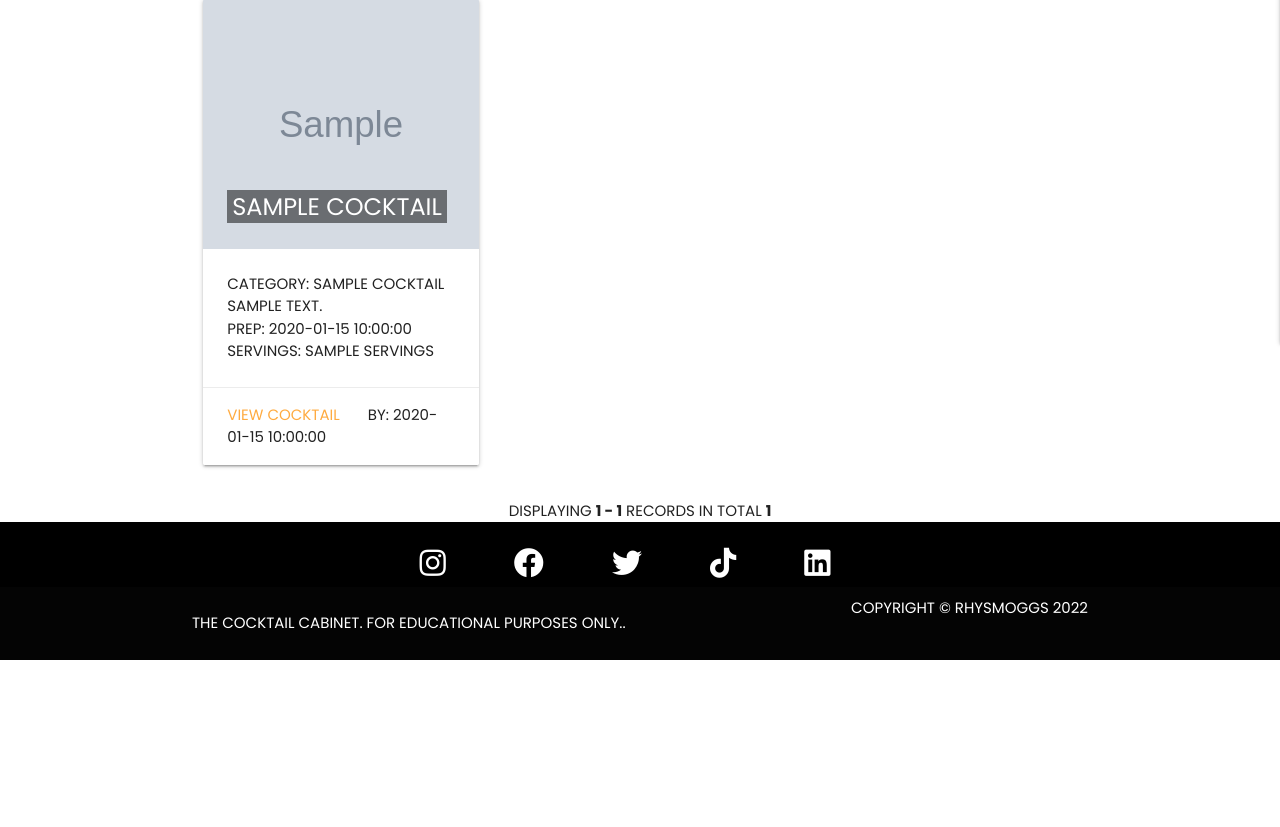
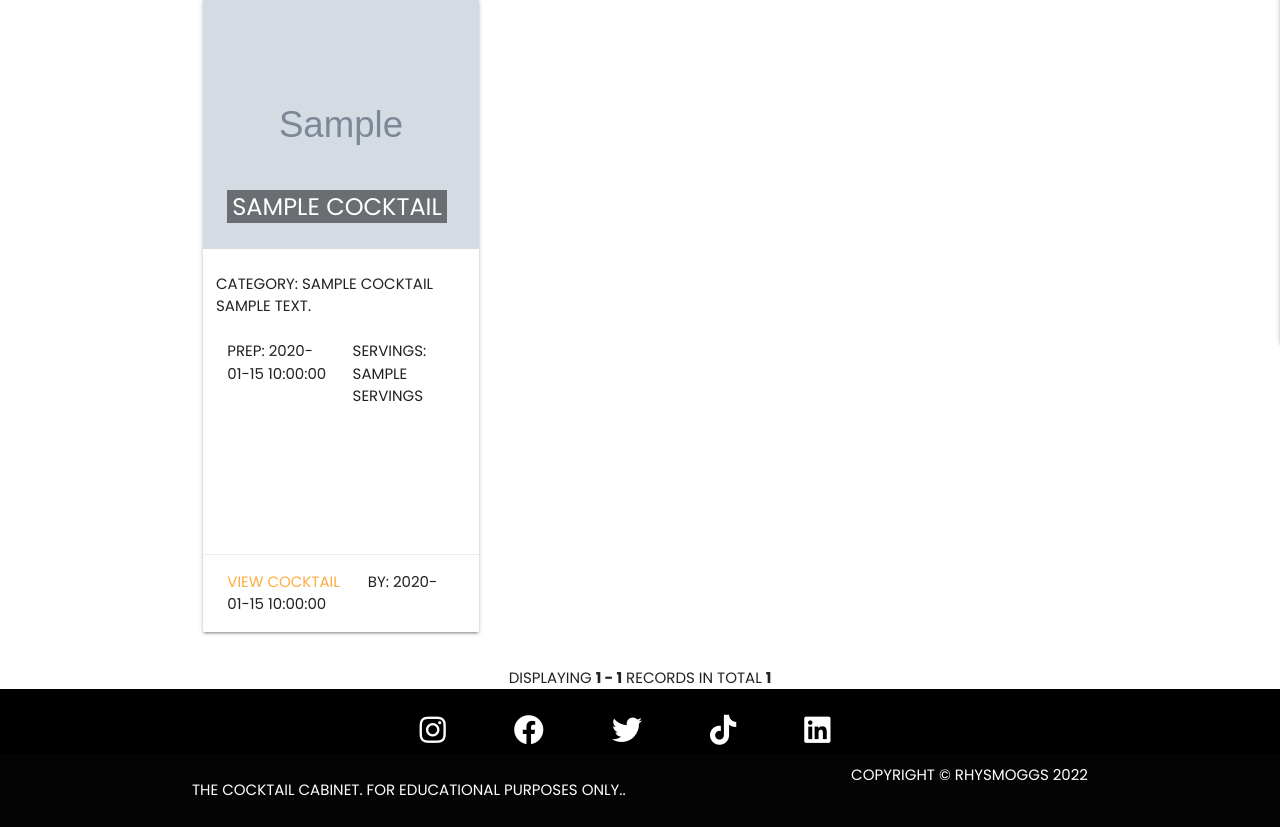
Before and after one commit to rhysmoggs/ms3-final-cocktails, a Flask app: page /search in a window 1280 px wide. Shown: the part 517-1344 px from the top of the page. Before the commit the page ends 1177 px from the top, so only its background shows below. Run offline with Flask 2, Linux system fonts and the light colour scheme; tables that the repository leaves empty hold one stand-in row (values such as "Sample post"); grey boxes marked "Sample" are stand-in pictures; a database or web service that is not in the repository returns one stand-in record (values such as "Sample title"); some libraries are stand-ins or nearby versions.

Commit message:
Add further styling including improvements to card layouts

```diff
--- a/cocktails/static/css/style.css
+++ b/cocktails/static/css/style.css
@@ -205,6 +205,10 @@ main {
     text-align: center;
   }
 
+.card-content {
+    min-height: 285px;
+}
+
 
   /* Pagination */
 /* to overwrite default materializecss pagination style, centre page numbers */
--- a/cocktails/templates/all_cocktails.html
+++ b/cocktails/templates/all_cocktails.html
@@ -63,11 +63,17 @@
                         <a href="#!" class="modal-close btn-small green accent-4 text-shadow">Cancel</a>
                     </div>
                 </div>
-                <div class="card-content">
+                <div class="card-content row">
                     <strong>Category: {{ cocktail.category_name }}</strong>
+                    <br>
                     <p>{{ cocktail.cocktail_description }}</p>
-                    <p>Prep: {{ cocktail.prep_time }}</p>
-                    <p>Servings: {{ cocktail.servings }}</p>
+                    <br>
+                    <div class="col s6">
+                        <p>Prep: {{ cocktail.prep_time }}</p>
+                    </div>
+                    <div class="col s6">
+                        <p>Servings: {{ cocktail.servings }}</p>
+                    </div>
                 </div>
                 <div class="card-action">
                     <a href="{{ url_for('view_cocktail', cocktail_id=cocktail._id ) }}">View Cocktail</a> by: {{ cocktail.created_by }}
--- a/cocktails/templates/home.html
+++ b/cocktails/templates/home.html
@@ -66,4 +66,8 @@
   {% endfor %}
 </div>
 
+<div class="container center-align">
+  <h5>Browse Our Cocktail Categories</h5>
+</div>
+
 {% endblock %}
```
Also changed, not shown: cocktails/templates/filter_category.html (+8 -2 lines), cocktails/templates/profile.html (+8 -2 lines), cocktails/templates/view_cocktail.html (+14 -3 lines).
